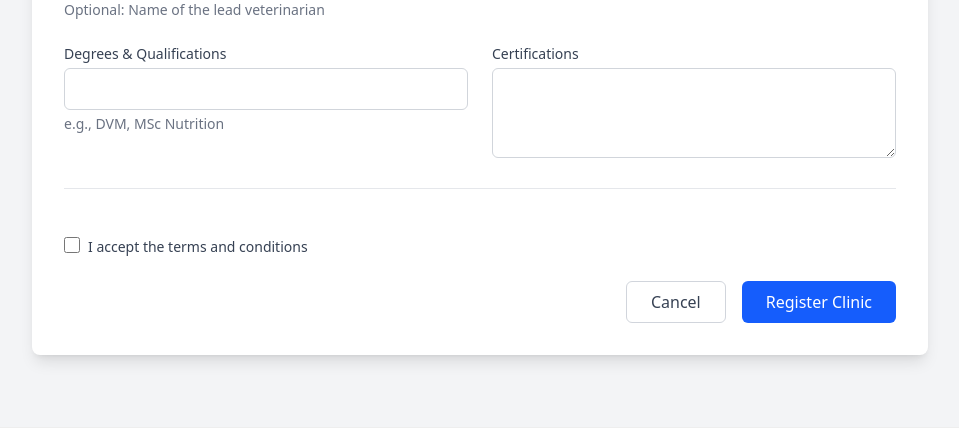
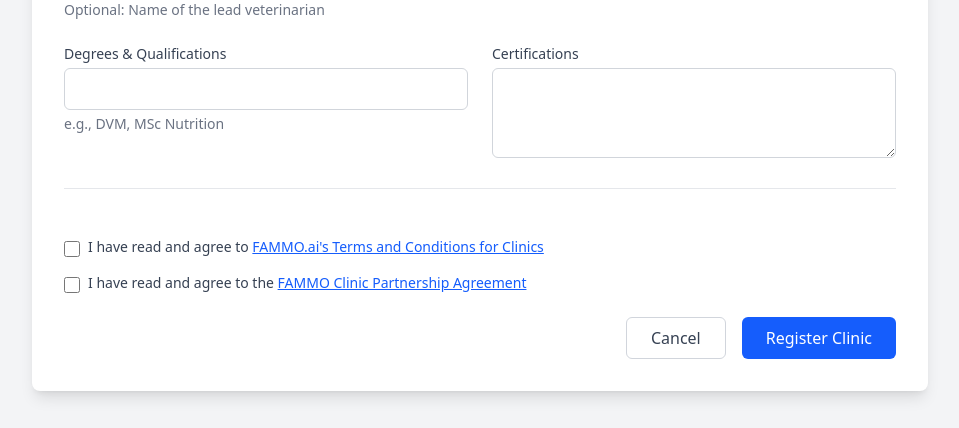
Before and after one commit to alimalek80/fammo, a Django app: page /en/vets/register/ in a window 1280 px wide. Shown: the part 1540-1968 px from the top of the page, without its empty margins (160-1119 px from the left). Run offline with Django 5.2, Linux system fonts and the light colour scheme; data that the repository does not hold is empty; style sheets or scripts are compiled from the project's sources; some libraries are stand-ins or nearby versions.

Commit message:
Add Terms and conditions

```diff
--- a/userapp/urls.py
+++ b/userapp/urls.py
@@ -15,4 +15,5 @@ urlpatterns = [
     path('admin-dashboard/chart-data/', views.admin_dashboard_chart_data, name='admin_dashboard_chart_data'),
     path('admin-dashboard/kpis/', views.admin_dashboard_kpis, name='admin_dashboard_kpis'),
     path('export/users/', export_users_csv, name='export_users_csv'),
+    path('terms/', views.terms_and_conditions_view, name='terms_and_conditions'),
 ]
--- a/userapp/views.py
+++ b/userapp/views.py
@@ -40,6 +40,10 @@ def _google_enabled():
         return SocialApp.objects.filter(provider='google', sites__id=settings.SITE_ID).exists()
     except Exception:
         return False
+
+
+def terms_and_conditions_view(request):
+    return render(request, 'userapp/terms_and_conditions.html')
 
 
 def register_view(request):
--- a/vets/templates/vets/clinic_register.html
+++ b/vets/templates/vets/clinic_register.html
@@ -230,15 +230,27 @@
 
                 <!-- Terms and Submit -->
                 <div class="pt-6">
-                    <div class="flex items-start mb-6">
-                        {{ form.terms_accepted }}
-                        <label for="{{ form.terms_accepted.id_for_label }}" class="ml-2 text-sm text-gray-700">
-                            {{ form.terms_accepted.label }}
+                    <!-- Terms and Conditions Checkbox -->
+                    <div class="flex items-start mb-4">
+                        <input type="checkbox" name="agree_clinic_terms" id="agree_clinic_terms" required class="mt-1 h-4 w-4 text-blue-600 border-gray-300 rounded">
+                        <label for="agree_clinic_terms" class="ml-2 text-sm text-gray-700">
+                            {% trans "I have read and agree to" %}
+                            <a href="{% url 'vets:clinic_terms_and_conditions' %}" target="_blank" class="text-blue-600 hover:text-blue-800 underline">
+                                {% trans "FAMMO.ai's Terms and Conditions for Clinics" %}
+                            </a>
                         </label>
                     </div>
-                    {% if form.terms_accepted.errors %}
-                        <p class="text-red-600 text-sm mb-4">{{ form.terms_accepted.errors.0 }}</p>
-                    {% endif %}
+
+                    <!-- Partnership Agreement Checkbox -->
+                    <div class="flex items-start mb-6">
+                        <input type="checkbox" name="agree_partnership" id="agree_partnership" required class="mt-1 h-4 w-4 text-blue-600 border-gray-300 rounded">
+                        <label for="agree_partnership" class="ml-2 text-sm text-gray-700">
+                            {% trans "I have read and agree to the" %}
+                            <a href="{% url 'vets:clinic_partnership_agreement' %}" target="_blank" class="text-blue-600 hover:text-blue-800 underline">
+                                {% trans "FAMMO Clinic Partnership Agreement" %}
+                            </a>
+                        </label>
+                    </div>
 
                     <div class="flex justify-end space-x-4">
                         <a href="{% url 'vets:partner_clinics' %}" class="px-6 py-2 border border-gray-300 rounded-md text-gray-700 hover:bg-gray-50">
--- a/vets/urls.py
+++ b/vets/urls.py
@@ -22,4 +22,8 @@ urlpatterns = [
     # Referral handling
     path('ref/<str:code>/', views.ReferralLandingView.as_view(), name='referral_landing'),
     path('api/track-referral/', views.TrackReferralAPIView.as_view(), name='track_referral_api'),
+
+    # Legal documents
+    path('clinic-terms/', views.clinic_terms_and_conditions_view, name='clinic_terms_and_conditions'),
+    path('clinic-partnership/', views.clinic_partnership_agreement_view, name='clinic_partnership_agreement'),
 ]
--- a/vets/views.py
+++ b/vets/views.py
@@ -509,3 +509,13 @@ class TrackReferralAPIView(View):
             return JsonResponse({'error': 'Invalid JSON'}, status=400)
         except Exception as e:
             return JsonResponse({'error': str(e)}, status=500)
+
+
+def clinic_terms_and_conditions_view(request):
+    """Display clinic terms and conditions"""
+    return render(request, 'vets/clinic_terms_and_conditions.html')
+
+
+def clinic_partnership_agreement_view(request):
+    """Display clinic partnership agreement"""
+    return render(request, 'vets/clinic_partnership_agreement.html')
```
Also changed, not shown: userapp/templates/userapp/register.html (+11 -0 lines), userapp/templates/userapp/terms_and_conditions.html (added, +25 -0 lines), vets/templates/vets/clinic_partnership_agreement.html (added, +47 -0 lines), vets/templates/vets/clinic_terms_and_conditions.html (added, +43 -0 lines).
